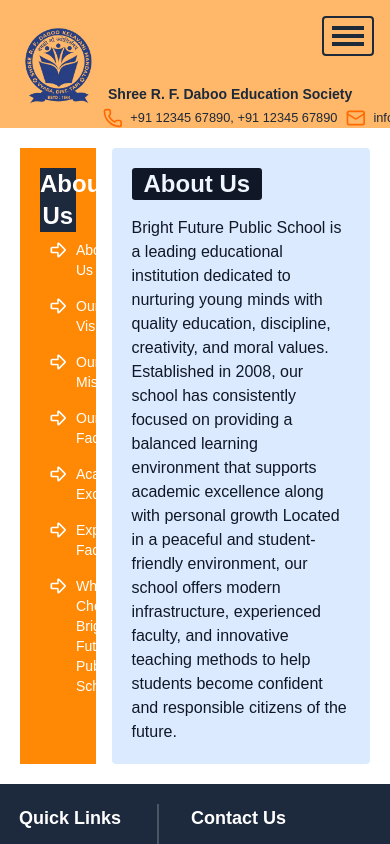
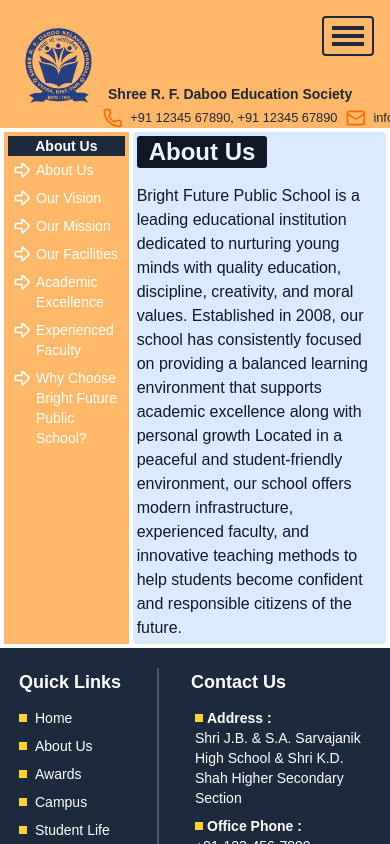
Before and after one commit to harendrasinp/R.F.Daboo_Frontend, a Next.js app: page /aboutUs in a window 390 px wide. Shown: the top 844 px of the page. Built offline with nearby package versions, Linux system fonts and the light colour scheme.

Commit message:
mobile view of aboutus page

```diff
--- a/src/app/aboutUs/page.js
+++ b/src/app/aboutUs/page.js
@@ -1,11 +1,11 @@
 "use client";
 import React from 'react'
 import { AboutUsData } from '@/data/AboutUs';
-import SideBar from '@/components/Sidebar_DetailBar';
+import SideBar_DeatilBar from '@/components/Sidebar_DetailBar';
 const AboutUs = () => {
     return (
         <div>
-            <SideBar title="About Us" componentData={AboutUsData}/>
+            <SideBar_DeatilBar title="About Us" componentData={AboutUsData}/>
         </div>
     )
 }
--- a/src/components/Sidebar_DetailBar.js
+++ b/src/components/Sidebar_DetailBar.js
@@ -6,13 +6,13 @@
 const SideBar_DeatilBar = ({ componentData, title }) => {
     const [aboutTitle, setAboutTitle] = useState(componentData[0].title);
     return (
-        <div className="grid grid-cols-12 gap-4 p-5">
-            <aside className="col-span-3 bg-orange-400 p-5">
-                <h1 className="text-2xl font-bold text-center text-white bg-slate-800">{title}</h1>
+        <div className="grid grid-cols-12 gap-1 p-1 md:gap-4 md:p-5">
+            <aside className="col-span-4 bg-orange-300 p-1">
+                <h1 className="text-sm font-bold text-center text-white bg-slate-800 md:text-2xl">{title}</h1>
 
                 {componentData.map((data, index) => (
-                    <div key={index} className="p-2" >
-                        <div onClick={() => setAboutTitle(data.title)} className="w-full text-left  text-white hover:underline cursor-pointer flex gap-2 text-sm">
+                    <div key={index} className="p-1" >
+                        <div onClick={() => setAboutTitle(data.title)} className="w-full text-left  text-white hover:underline cursor-pointer flex gap-1 text-sm">
                             <ArrowBigRight className="w-5 h-5 shrink-0"/>
                             <span>{data.title}</span>
                         </div>
@@ -20,7 +20,7 @@
                 ))}
             </aside>
 
-            <main className="col-span-9 bg-blue-100 p-5 rounded">
+            <main className="col-span-8 bg-blue-100 p-1 rounded">
                 <h1 className="text-2xl font-bold mb-4 text-blue-50 bg-gray-900 w-fit px-3 rounded-[0.2rem]">{aboutTitle}</h1>
                 <p className="text-gray-900">{componentData.find(data => data.title === aboutTitle)?.description ||null}</p>
                 <div>
```
